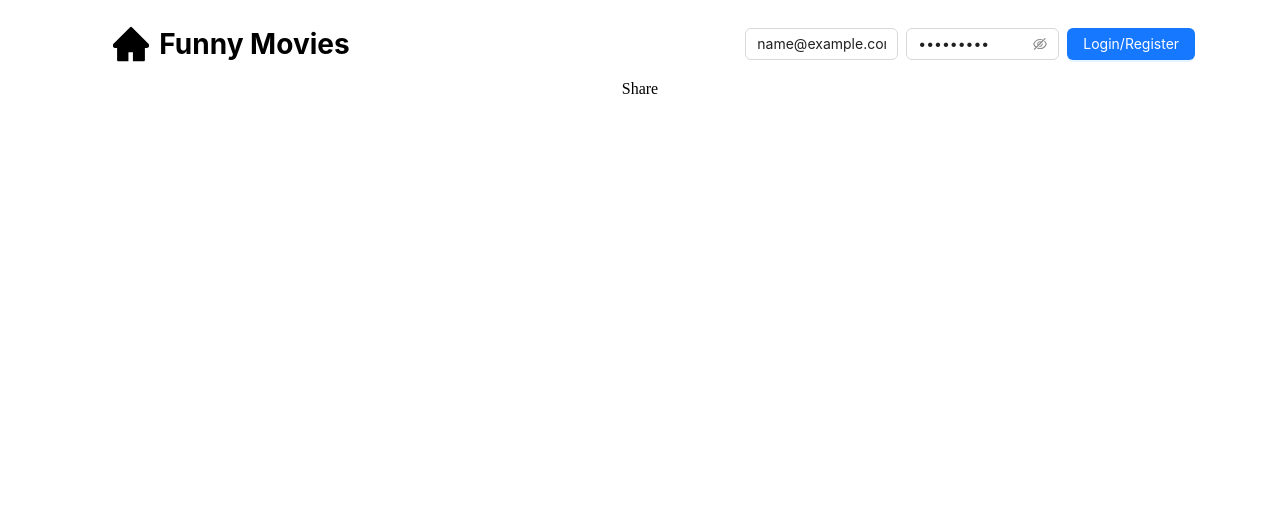
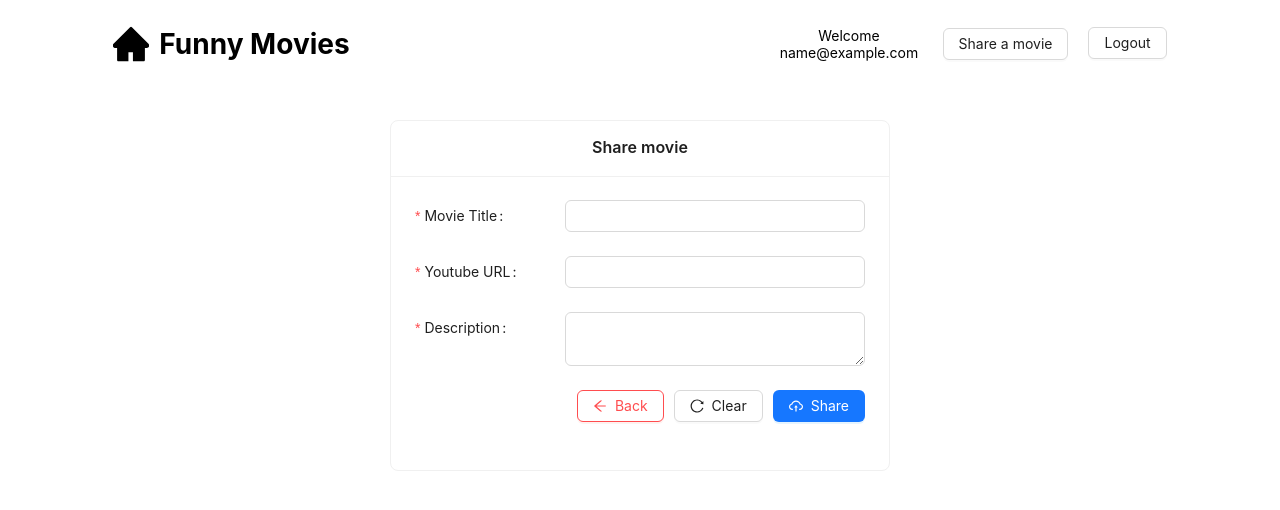
Before and after one commit to remrem12/remi-test, a React (Create React App) app: page /share in a window 1280 px wide. Both pictures are taken after typing "name@example.com", "Sample123" into the empty fields and a click on the button "Login/Register". Shown: the top 510 px of the page. Built offline with nearby package versions, Linux system fonts and the light colour scheme.

Commit message:
login flow, share movie UI

```diff
--- a/src/App.tsx
+++ b/src/App.tsx
@@ -1,7 +1,6 @@
-import React from "react";
 import { createBrowserRouter, RouterProvider } from "react-router-dom";
 import "./App.css";
-import Header from "./components/Header";
+import { UserContextProvider } from "./contexts/user";
 import Home from "./pages/Home";
 import Share from "./pages/Share";
 
@@ -19,8 +18,9 @@ function App() {
 
   return (
     <div className="App">
-      <Header />
-      <RouterProvider router={router} />
+      <UserContextProvider>
+        <RouterProvider router={router} />
+      </UserContextProvider>
     </div>
   );
 }
--- a/src/components/Header/index.tsx
+++ b/src/components/Header/index.tsx
@@ -1,4 +1,3 @@
-import React from "react";
 import LoginForm from "../LoginForm";
 import { Row, Col } from "antd";
 import { HomeFilled } from "@ant-design/icons";
--- /dev/null
+++ b/src/components/Layout/index.tsx
@@ -0,0 +1,10 @@
+import Header from "../Header";
+
+const Layout = ({ children }: { children: JSX.Element }) => (
+  <>
+    <Header />
+    {children}
+  </>
+);
+
+export default Layout;
--- a/src/components/LoginForm/index.tsx
+++ b/src/components/LoginForm/index.tsx
@@ -1,5 +1,7 @@
-import React from "react";
 import { Form, Input, Button, Row, Col } from "antd";
+import { useContext } from "react";
+import { UserContext } from "../../contexts/user";
+import UserInfo from "../UserInfo";
 
 type userInfoType = {
   email: string;
@@ -7,13 +9,20 @@ type userInfoType = {
 };
 
 const LoginForm = () => {
+  const { email, handleLogin, handleLogout } = useContext(UserContext);
+
   const onFinish = (values: userInfoType) => {
-    console.log(values);
+    handleLogin(values.email);
   };
 
-  return (
+  return email ? (
+    <div style={{ display: "flex" }}>
+      <UserInfo email={email} />
+      <Button onClick={handleLogout}>Logout</Button>
+    </div>
+  ) : (
     <Form
-      name="basic"
+      name="login-form"
       wrapperCol={{ span: 24 }}
       style={{ maxWidth: 600 }}
       initialValues={{ remember: true }}
--- a/src/components/MovieItem/index.tsx
+++ b/src/components/MovieItem/index.tsx
@@ -1,18 +1,38 @@
-import React from "react";
 import { Row, Col } from "antd";
 
 type MovieType = {
-  title: string;
-  url: string;
-  sharedBy: string;
-  description: string;
+  movie: {
+    title: string;
+    url: string;
+    sharedBy: string;
+    description: string;
+  };
 };
 
-const MovieItem = (movie: MovieType) => {
+const MovieItem = ({ movie }: MovieType) => {
+  const { title, url, description, sharedBy } = movie;
+
   return (
     <Row gutter={8}>
-      <Col span={10}></Col>
-      <Col span={14}></Col>
+      <Col span={10}>
+        <div style={{ textAlign: "right" }}>
+          <iframe
+            width="300"
+            height="180"
+            src="https://www.youtube.com/embed/kAUB220lT-w"
+            title="YouTube video player"
+            allow="accelerometer; autoplay; clipboard-write; encrypted-media; gyroscope; picture-in-picture; web-share"
+          />
+        </div>
+      </Col>
+      <Col span={13} offset={1}>
+        <div style={{ textAlign: "left" }}>
+          <h3>{title}</h3>
+          <span>Shared by: {sharedBy}</span>
+          <p>Description:</p>
+          <span>{description}</span>
+        </div>
+      </Col>
     </Row>
   );
 };
--- a/src/components/UserInfo/index.tsx
+++ b/src/components/UserInfo/index.tsx
@@ -1,15 +1,24 @@
-import React from "react";
 import { Button } from "antd";
+import { useNavigate } from "react-router-dom";
 
 type UserInfoType = {
   email: string;
 };
 
 const UserInfo = ({ email }: UserInfoType) => {
+  const navigate = useNavigate();
+
   return (
-    <div>
+    <div
+      style={{
+        display: "flex",
+        alignItems: "center",
+        gap: 10,
+        margin: "0 20px",
+      }}
+    >
       <div>Welcome {email}</div>
-      <Button>Share a movie</Button>
+      <Button onClick={() => navigate("/share")}>Share a movie</Button>
     </div>
   );
 };
--- /dev/null
+++ b/src/contexts/user.tsx
@@ -0,0 +1,31 @@
+import { useState, createContext } from "react";
+
+export const UserContext = createContext({
+  email: "",
+  handleLogin: (email: string) => {},
+  handleLogout: () => {},
+});
+
+export const UserContextProvider = ({
+  children,
+}: {
+  children: JSX.Element;
+}) => {
+  const [email, setEmail] = useState(localStorage.getItem("remi-user") || "");
+
+  const handleLogin = (email: string) => {
+    localStorage.setItem("remi-user", email);
+    setEmail(email);
+  };
+
+  const handleLogout = () => {
+    localStorage.setItem("remi-user", "");
+    setEmail("");
+  };
+
+  return (
+    <UserContext.Provider value={{ email, handleLogin, handleLogout }}>
+      {children}
+    </UserContext.Provider>
+  );
+};
--- /dev/null
+++ b/src/firebase/index.ts
@@ -0,0 +1,19 @@
+import { initializeApp } from "firebase/app";
+import { getFirestore } from "firebase/firestore";
+const firebaseConfig = {
+  apiKey: "AIzaSyCo63hDXAKGAaRQ1h_0pn8gywy38Y0rfds",
+  authDomain: "remi-test-eade4.firebaseapp.com",
+  databaseURL:
+    "https://remi-test-eade4-default-rtdb.asia-southeast1.firebasedatabase.app",
+  projectId: "remi-test-eade4",
+  storageBucket: "remi-test-eade4.appspot.com",
+  messagingSenderId: "460948838787",
+  appId: "1:460948838787:web:13e278546243d2cb897eb6",
+  measurementId: "G-GX3G43Y2Y5",
+};
+
+// Initialize Firebase
+
+const app = initializeApp(firebaseConfig);
+// Export firestore database
+export const db = getFirestore(app);
--- a/src/pages/Home/index.tsx
+++ b/src/pages/Home/index.tsx
@@ -1,7 +1,34 @@
-import React from "react";
+import Layout from "../../components/Layout";
+import { useState, useEffect } from "react";
+import MovieItem from "../../components/MovieItem";
+import { collection, getDocs } from "firebase/firestore";
+import { db } from "../../firebase";
 
 const Home = () => {
-  return <div>Home</div>;
+  const [movieList, setMovieList] = useState([]);
+
+  const fetchPost = async () => {
+    await getDocs(collection(db, "movies")).then((querySnapshot) => {
+      const newData: any = querySnapshot.docs.map((doc) => ({
+        ...doc.data(),
+        id: doc.id,
+      }));
+      setMovieList(newData);
+    });
+  };
+
+  useEffect(() => {
+    fetchPost();
+  }, []);
+
+  return (
+    <Layout>
+      <div style={{ width: "70%", margin: "auto", padding: 30 }}>
+        {!!movieList.length &&
+          movieList.map((movie) => <MovieItem movie={movie} />)}
+      </div>
+    </Layout>
+  );
 };
 
 export default Home;
--- a/src/pages/Share/index.tsx
+++ b/src/pages/Share/index.tsx
@@ -1,7 +1,87 @@
-import React from "react";
+import {
+  ArrowLeftOutlined,
+  CloudUploadOutlined,
+  ReloadOutlined,
+} from "@ant-design/icons";
+import { Form, Button, Input, Card } from "antd";
+import { useNavigate } from "react-router";
+import Layout from "../../components/Layout";
 
 const Share = () => {
-  return <div>Share</div>;
+  const [form] = Form.useForm();
+  const navigate = useNavigate();
+
+  const onFinish = (values: any) => {
+    console.log(values);
+  };
+
+  const handleClear = () => {
+    form.resetFields();
+  };
+
+  const handleBack = () => {
+    navigate("/");
+  };
+
+  return (
+    <Layout>
+      <div style={{ width: 500, margin: "40px auto" }}>
+        <Card title="Share movie">
+          <Form
+            form={form}
+            name="share-form"
+            labelCol={{ span: 8 }}
+            wrapperCol={{ span: 16 }}
+            style={{ maxWidth: 600 }}
+            initialValues={{ remember: true }}
+            onFinish={onFinish}
+            labelAlign="left"
+          >
+            <Form.Item
+              label="Movie Title"
+              name="title"
+              rules={[{ required: true, message: "Please input movie title!" }]}
+            >
+              <Input />
+            </Form.Item>
+            <Form.Item
+              label="Youtube URL"
+              name="url"
+              rules={[{ required: true, message: "Please input movie URL!" }]}
+            >
+              <Input />
+            </Form.Item>
+            <Form.Item
+              label="Description"
+              name="description"
+              rules={[
+                { required: true, message: "Please input movie description!" },
+              ]}
+            >
+              <Input.TextArea />
+            </Form.Item>
+
+            <Form.Item wrapperCol={{ span: 24 }}>
+              <div
+                style={{ display: "flex", gap: 10, justifyContent: "flex-end" }}
+              >
+                <Button danger onClick={handleBack}>
+                  <ArrowLeftOutlined /> Back
+                </Button>
+                <Button onClick={handleClear}>
+                  <ReloadOutlined /> Clear
+                </Button>
+                <Button htmlType="submit" type="primary">
+                  <CloudUploadOutlined />
+                  Share
+                </Button>
+              </div>
+            </Form.Item>
+          </Form>
+        </Card>
+      </div>
+    </Layout>
+  );
 };
 
 export default Share;
```
